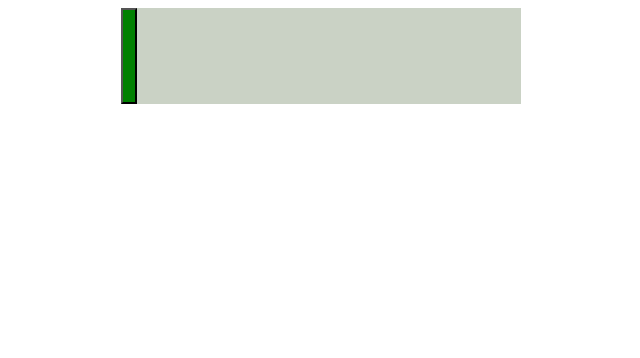
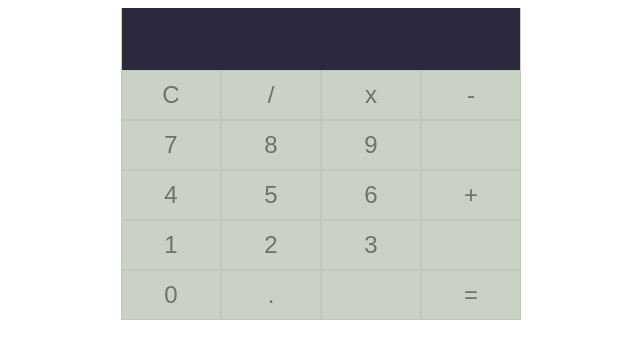
Before and after one commit to emanueljgomez/calculator, a React (Create React App) app: page / in a window 1280 px wide. Shown: the top 358 px of the page, without its empty margins (319-959 px from the left). Built offline with nearby package versions, Linux system fonts and the light colour scheme.

Commit message:
Input component created, additional styles added

```diff
--- a/src/App.js
+++ b/src/App.js
@@ -1,13 +1,50 @@
 import React from "react";
 import ContainerStyle from "./styles/containerStyle";
 import Button from "./components/Button";
+import Input from "./components/Input";
 import CalcWrapperStyle from "./styles/calcWrapperStyle";
+import RowStyle from "./styles/rowStyle";
 
 function App() {
   return (
     <ContainerStyle>
       <CalcWrapperStyle>
-        <Button value="Tis a btn" />
+        <Input />
+
+        <RowStyle>
+          <Button symbol="C" />
+          <Button symbol="/" />
+          <Button symbol="x" />
+          <Button symbol="-" />
+        </RowStyle>
+
+        <RowStyle>
+          <Button symbol="7" />
+          <Button symbol="8" />
+          <Button symbol="9" />
+          <Button />
+        </RowStyle>
+
+        <RowStyle>
+          <Button symbol="4" />
+          <Button symbol="5" />
+          <Button symbol="6" />
+          <Button symbol="+" />
+        </RowStyle>
+
+        <RowStyle>
+          <Button symbol="1" />
+          <Button symbol="2" />
+          <Button symbol="3" />
+          <Button />
+        </RowStyle>
+
+        <RowStyle>
+          <Button symbol="0" />
+          <Button symbol="." />
+          <Button />
+          <Button symbol="=" />
+        </RowStyle>
       </CalcWrapperStyle>
     </ContainerStyle>
   );
--- a/src/components/Button.js
+++ b/src/components/Button.js
@@ -1,7 +1,8 @@
 import ButtonStyle from "../styles/buttonStyle";
 
-function Button() {
-  return <ButtonStyle />;
+function Button({ symbol }) {
+  // 'symbol' property may be passed to the different rendered instances of this component
+  return <ButtonStyle>{symbol}</ButtonStyle>;
 }
 
 export default Button;
--- /dev/null
+++ b/src/components/Input.js
@@ -0,0 +1,7 @@
+import InputStyle from "../styles/inputStyle";
+
+function Input() {
+  return <InputStyle type="text" readOnly />;
+}
+
+export default Input;
--- a/src/styles/buttonStyle.js
+++ b/src/styles/buttonStyle.js
@@ -1,13 +1,17 @@
 import styled from "styled-components";
 
 const ButtonStyle = styled.button`
-  height: 4em;
+  width: 100px;
+  height: 50px;
   display: flex;
   justify-content: center;
   align-items: center;
   font-size: 24px;
-  background-color: green;
-  color: white;
   flex: 1;
+  background: transparent;
+  border-radius: 0px;
+  border: 1px solid #c0c7bb;
+  color: #6e736b;
+  padding: 0.25em 1em;
 `;
 export default ButtonStyle;
--- /dev/null
+++ b/src/styles/inputStyle.js
@@ -0,0 +1,13 @@
+import styled from "styled-components";
+
+const InputStyle = styled.input`
+  height: 60px;
+  width: 98.5%;
+  border: none;
+  background-color: #2b293d;
+  &:focus {
+    outline: none;
+    border: none;
+  }
+`;
+export default InputStyle;
--- /dev/null
+++ b/src/styles/rowStyle.js
@@ -0,0 +1,6 @@
+import styled from "styled-components";
+
+const RowStyle = styled.div`
+  display: flex;
+`;
+export default RowStyle;
```
